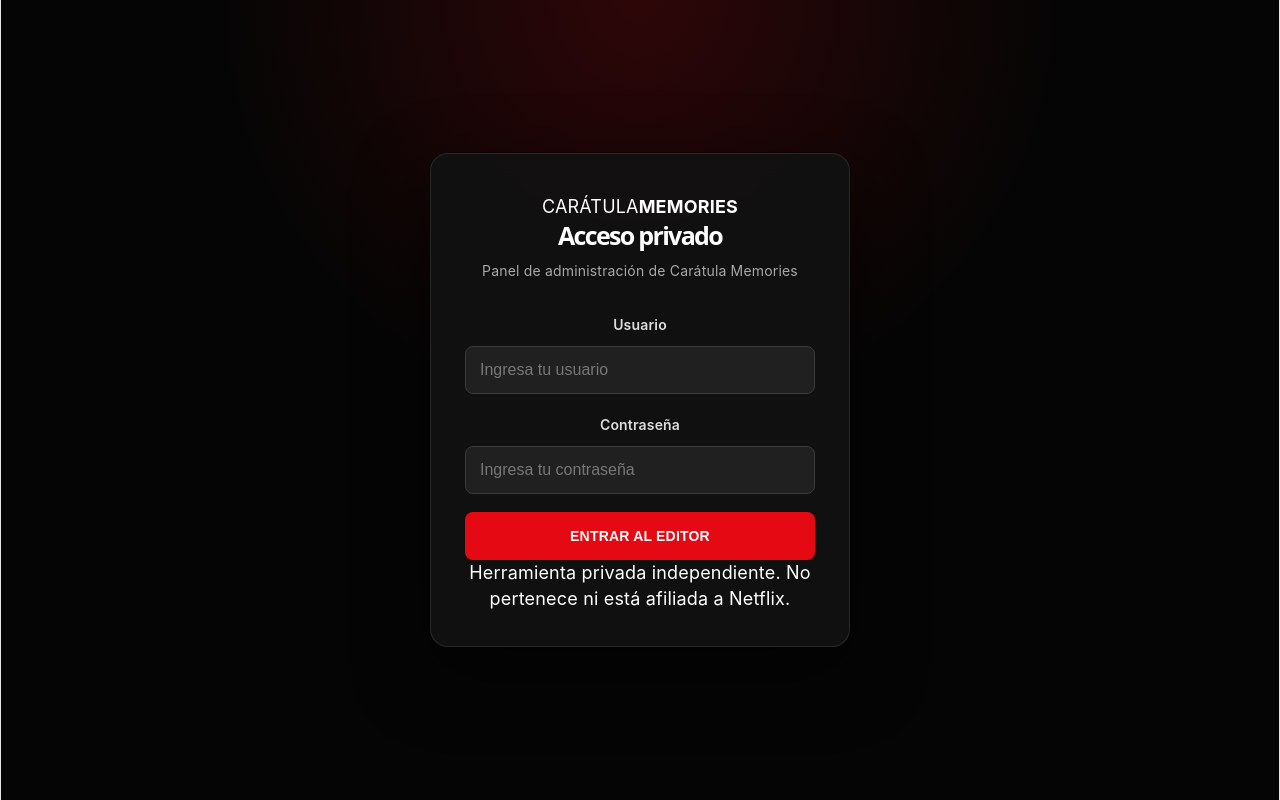
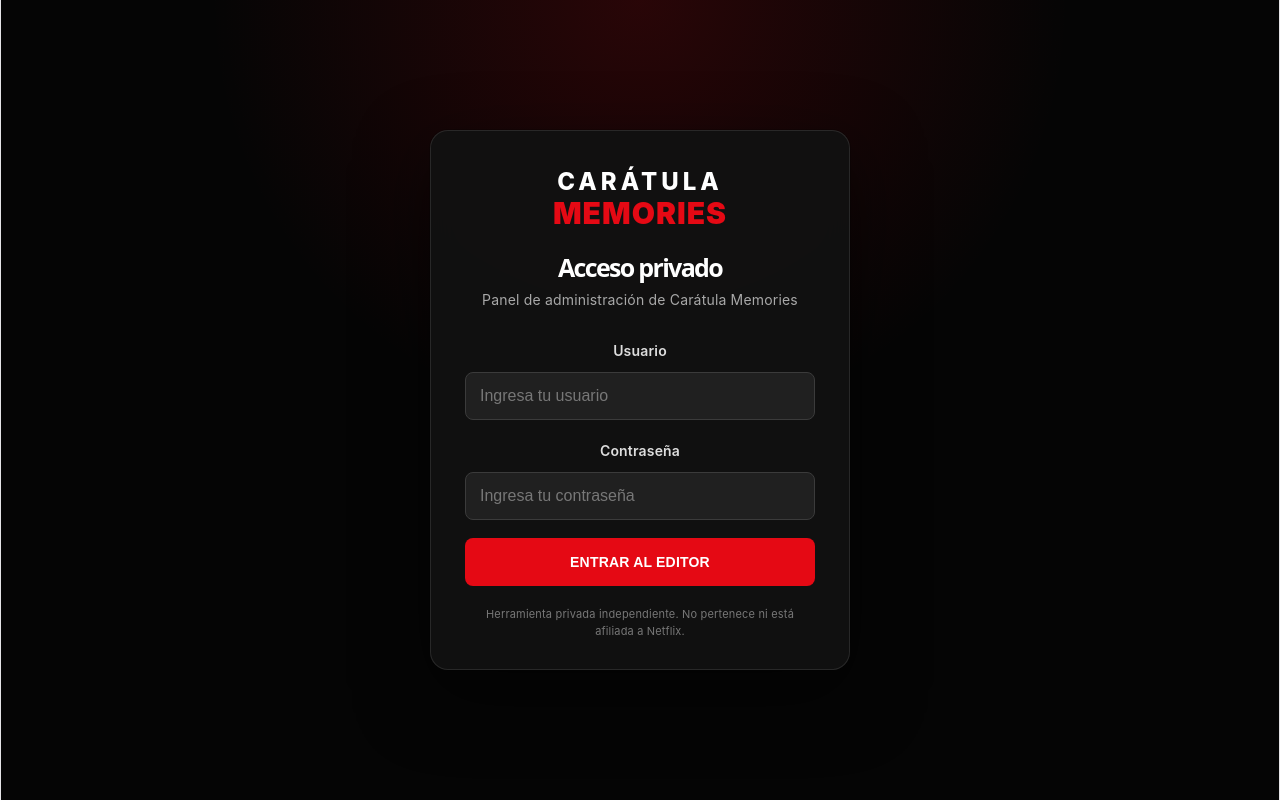
Before and after one commit to AngelZamoran019/Netflix-Memories, a React (Vite) app: page / in a window 1280 px wide. Built offline with nearby package versions, Linux system fonts and the light colour scheme; no server answers.

Commit message:
Rebrand private login to avoid Netflix impersonation

```diff
--- a/src/creator/AdminLogin.css
+++ b/src/creator/AdminLogin.css
@@ -14,7 +14,7 @@
     background:
         radial-gradient(
             circle at 50% 0%,
-            rgba(229,9,20,.18),
+            rgba(229,9,20,.16),
             transparent 42%
         ),
         #050505;
@@ -30,13 +30,13 @@
 
     box-sizing:border-box;
 
-    padding:34px 26px 30px;
+    padding:34px 26px 24px;
 
     border:1px solid rgba(255,255,255,.10);
 
     border-radius:18px;
 
-    background:rgba(18,18,18,.92);
+    background:rgba(18,18,18,.94);
 
     box-shadow:
         0 25px 70px rgba(0,0,0,.55),
@@ -46,17 +46,34 @@
 
 }
 
-.admin-login-logo{
+.admin-login-brand{
 
     display:flex;
-
+    flex-direction:column;
+    align-items:center;
     justify-content:center;
 
     margin-bottom:24px;
 
+    line-height:.92;
+
 }
 
-.admin-login-logo span{
+.admin-login-brand span{
+
+    color:#fff;
+
+    font-size:24px;
+
+    font-weight:800;
+
+    letter-spacing:4px;
+
+}
+
+.admin-login-brand strong{
+
+    margin-top:7px;
 
     color:#e50914;
 
@@ -64,9 +81,7 @@
 
     font-weight:900;
 
-    letter-spacing:-1.5px;
-
-    line-height:1;
+    letter-spacing:1px;
 
 }
 
@@ -99,6 +114,8 @@
     color:#a8a8a8;
 
     font-size:14px;
+
+    line-height:1.45;
 
 }
 
@@ -251,6 +268,20 @@
 
 }
 
+.admin-login-disclaimer{
+
+    margin:20px 0 0;
+
+    color:#777;
+
+    font-size:11px;
+
+    line-height:1.5;
+
+    text-align:center;
+
+}
+
 @media (min-width:768px){
 
     .admin-login{
@@ -263,7 +294,7 @@
 
         max-width:420px;
 
-        padding:40px 34px 34px;
+        padding:40px 34px 30px;
 
     }
 
```
